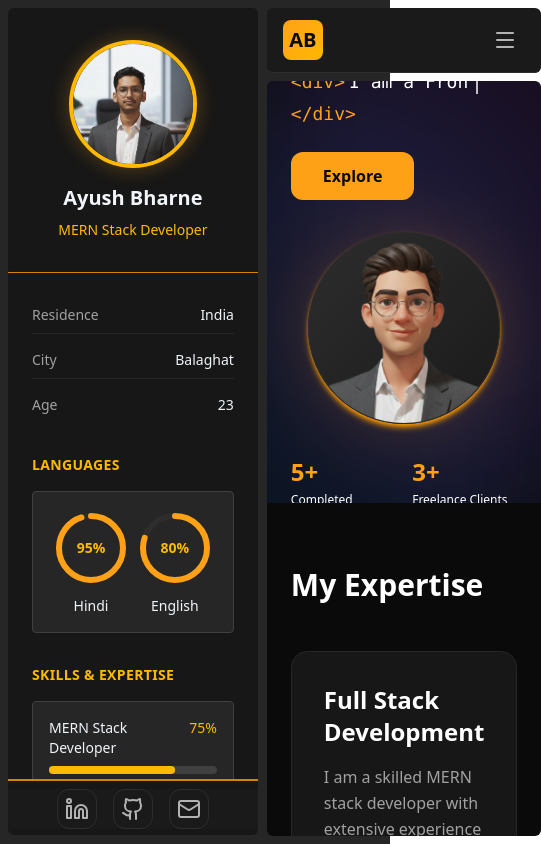
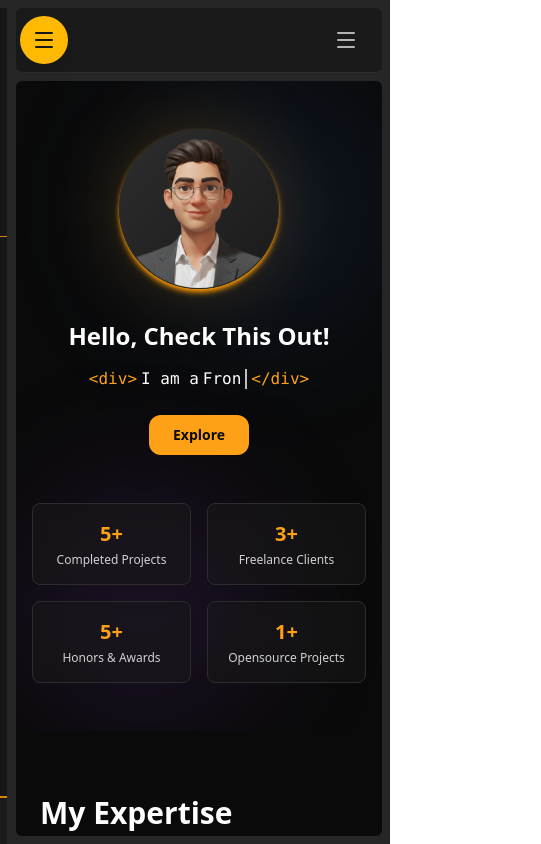
Before and after one commit to ayushbharne1/portfolio-website, a React (Vite) app: page / in a window 390 px wide. Shown: the whole page, 541 px wide, since content can reach past the window. Built offline with nearby package versions, Linux system fonts and the light colour scheme.

Commit message:
responsive navbar and sidebar

```diff
--- a/src/components/layout/Navbar.jsx
+++ b/src/components/layout/Navbar.jsx
@@ -35,8 +35,8 @@ const Navbar = () => {
           {/* Logo */}
           <div className="shrink-0">
             <a href="#home" className="flex items-center gap-2 group">
-              <div className="w-10 h-10 bg-linear-to-br from-[#ffa116] to-[#ffb800] rounded-lg flex items-center justify-center transform group-hover:scale-110 transition-transform">
-                <span className="text-[#0a0a0a] font-bold text-xl">AB</span>
+              <div className="hidden md:flex w-10 h-10 bg-linear-to-br from-[#ffa116] to-[#ffb800] rounded-lg  items-center justify-center transform group-hover:scale-110 transition-transform">
+                <span className=" text-[#0a0a0a] font-bold text-xl">AB</span>
               </div>
               <span className="text-white font-bold text-xl hidden sm:block">
                 Ayush Bharne
--- a/src/components/layout/Sidebar.jsx
+++ b/src/components/layout/Sidebar.jsx
@@ -1,9 +1,10 @@
-import React from 'react'
-import { Download } from 'lucide-react'
-import { Linkedin, Github, Twitter, Mail } from 'lucide-react'
+import React, { useState } from 'react'
+import { Download, Linkedin, Github, Mail, Menu, X } from 'lucide-react'
 import profile from '../../assets/profileportfolio.png'
 
 const Sidebar = () => {
+  const [isOpen, setIsOpen] = useState(false)
+
   const languages = [
     { name: 'Hindi', percentage: 95 },
     { name: 'English', percentage: 80 },
@@ -24,16 +25,44 @@ const Sidebar = () => {
   ]
 
   return (
-    <aside className="w-80 rounded-md h-[98vh] flex flex-col bg-neutral-900 border-r border-neutral-800 text-slate-100">
+    <>
+      {/* Mobile Menu Button */}
+      <button
+        onClick={() => setIsOpen(!isOpen)}
+        className="md:hidden fixed top-4 left-5 z-100 w-12 h-12 bg-amber-400 text-neutral-900 rounded-full flex items-center justify-center shadow-lg hover:bg-amber-300 transition-colors"
+      >
+        {isOpen ? <X size={24} /> : <Menu size={24} />}
+      </button>
+
+      {/* Overlay */}
+      {isOpen && (
+        <div
+          className="md:hidden fixed inset-0 bg-black/60 z-40 transition-opacity"
+          onClick={() => setIsOpen(false)}
+        />
+      )}
+
+      {/* Sidebar */}
+      <aside className={`
+        fixed md:relative
+        w-72 md:w-72 lg:w-72
+        rounded-none md:rounded-md
+        h-screen md:h-[98vh]
+        flex flex-col
+        bg-neutral-900 border-r border-neutral-800 text-slate-100
+        z-60
+        transition-transform duration-300 ease-in-out
+        ${isOpen ? 'translate-x-0' : '-translate-x-full md:translate-x-0'}
+      `}>
 
         {/* Profile (Sticky) */}
-      <div className="shrink-0 p-8 border-b border-yellow-600">
+        <div className="shrink-0 p-6 md:p-8 border-b border-yellow-600">
           <div className="flex flex-col items-center">
-          <div className="w-32 h-32 rounded-full overflow-hidden mb-4 border-4 border-amber-400 shadow-[0_0_20px_rgba(255,161,22,0.3)]">
-            <img className='w-full h-full object-cover' src={profile} alt="" />
+            <div className="w-28 h-28 md:w-32 md:h-32 rounded-full overflow-hidden mb-4 border-4 border-amber-400 shadow-[0_0_20px_rgba(255,161,22,0.3)]">
+              <img className='w-full h-full object-cover' src={profile} alt="Profile" />
             </div>
-          <h1 className="text-xl font-semibold mb-2">Ayush Bharne</h1>
-          <p className="text-sm font-medium text-amber-400">
+            <h1 className="text-lg md:text-xl font-semibold mb-2">Ayush Bharne</h1>
+            <p className="text-xs md:text-sm font-medium text-amber-400">
               MERN Stack Developer
             </p>
           </div>
@@ -41,7 +70,7 @@ const Sidebar = () => {
 
         {/* Scrollable Content */}
         <div className="flex-1 overflow-y-auto overflow-x-hidden scrollbar-hide">
-        <div className="p-6">
+          <div className="p-4 md:p-6">
 
             {/* Personal Info */}
             <div className="mb-6 space-y-2">
@@ -54,27 +83,50 @@ const Sidebar = () => {
                   key={label}
                   className="flex justify-between py-2 border-b last:border-none border-neutral-800"
                 >
-                <span className="text-sm text-neutral-400 font-medium">
+                  <span className="text-xs md:text-sm text-neutral-400 font-medium">
                     {label}
                   </span>
-                <span className="text-sm">{value}</span>
+                  <span className="text-xs md:text-sm">{value}</span>
                 </div>
               ))}
             </div>
 
             {/* Languages */}
             <div className="mb-6 pt-2">
-            <h2 className="text-sm font-semibold mb-4 uppercase tracking-wide text-amber-400">
+              <h2 className="text-xs md:text-sm font-semibold mb-4 uppercase tracking-wide text-amber-400">
                 Languages
               </h2>
 
-            <div className="flex justify-around p-4 rounded bg-neutral-800 border border-neutral-700">
+              <div className="flex justify-around p-3 md:p-4 rounded bg-neutral-800 border border-neutral-700">
                 {languages.map((lang) => {
                   const circumference = 2 * Math.PI * 32
                   return (
                     <div key={lang.name} className="flex flex-col items-center">
-                    <div className="relative w-20 h-20 mb-2">
-                      <svg className="-rotate-90 w-20 h-20">
+                      <div className="relative w-16 h-16 md:w-20 md:h-20 mb-2">
+                        <svg className="-rotate-90 w-16 h-16 md:w-20 md:h-20">
+                          <circle
+                            cx="32"
+                            cy="32"
+                            r="28"
+                            stroke="#2d2d2d"
+                            strokeWidth="5"
+                            fill="none"
+                            className="md:hidden"
+                          />
+                          <circle
+                            cx="32"
+                            cy="32"
+                            r="28"
+                            stroke="#ffa116"
+                            strokeWidth="5"
+                            fill="none"
+                            strokeLinecap="round"
+                            strokeDasharray={circumference}
+                            strokeDashoffset={
+                              circumference * (1 - lang.percentage / 100)
+                            }
+                            className="md:hidden"
+                          />
                           <circle
                             cx="40"
                             cy="40"
@@ -82,6 +134,7 @@ const Sidebar = () => {
                             stroke="#2d2d2d"
                             strokeWidth="6"
                             fill="none"
+                            className="hidden md:block"
                           />
                           <circle
                             cx="40"
@@ -95,15 +148,16 @@ const Sidebar = () => {
                             strokeDashoffset={
                               circumference * (1 - lang.percentage / 100)
                             }
+                            className="hidden md:block"
                           />
                         </svg>
                         <div className="absolute inset-0 flex items-center justify-center">
-                        <span className="text-sm font-semibold text-amber-400">
+                          <span className="text-xs md:text-sm font-semibold text-amber-400">
                             {lang.percentage}%
                           </span>
                         </div>
                       </div>
-                    <span className="text-sm font-medium">{lang.name}</span>
+                      <span className="text-xs md:text-sm font-medium">{lang.name}</span>
                     </div>
                   )
                 })}
@@ -112,16 +166,16 @@ const Sidebar = () => {
 
             {/* Skills */}
             <div className="mb-6 pt-2">
-            <h2 className="text-sm font-semibold mb-4 uppercase tracking-wide text-amber-400">
+              <h2 className="text-xs md:text-sm font-semibold mb-4 uppercase tracking-wide text-amber-400">
                 Skills & Expertise
               </h2>
 
-            <div className="p-4 rounded bg-neutral-800 border border-neutral-700 space-y-4">
+              <div className="p-3 md:p-4 rounded bg-neutral-800 border border-neutral-700 space-y-3 md:space-y-4">
                 {expertises.map((exp) => (
                   <div key={exp.name}>
                     <div className="flex justify-between mb-2">
-                    <span className="text-sm font-medium">{exp.name}</span>
-                    <span className="text-sm text-amber-400">
+                      <span className="text-xs md:text-sm font-medium">{exp.name}</span>
+                      <span className="text-xs md:text-sm text-amber-400">
                         {exp.percentage}%
                       </span>
                     </div>
@@ -139,17 +193,17 @@ const Sidebar = () => {
 
             {/* Tools */}
             <div className="mb-6 pt-2">
-            <h2 className="text-sm font-semibold mb-4 uppercase tracking-wide text-amber-400">
+              <h2 className="text-xs md:text-sm font-semibold mb-4 uppercase tracking-wide text-amber-400">
                 Tools & Technologies
               </h2>
 
-            <div className="p-4 rounded bg-neutral-800 border border-neutral-700">
-              <div className="flex flex-wrap gap-2">
+              <div className="p-3 md:p-4 rounded bg-neutral-800 border border-neutral-700">
+                <div className="flex flex-wrap gap-1.5 md:gap-2">
                   {tools.map((tool) => (
                     <span
                       key={tool}
                       className="
-                      px-3 py-1.5 rounded text-xs font-medium
+                        px-2 md:px-3 py-1 md:py-1.5 rounded text-xs font-medium
                         bg-neutral-700 border border-neutral-600 text-slate-100
                         transition-colors
                         hover:bg-amber-400 hover:text-neutral-900 hover:border-amber-400
@@ -164,15 +218,15 @@ const Sidebar = () => {
 
             {/* Contact */}
             <div className="mb-6 pt-2">
-            <h2 className="text-sm font-semibold mb-3 uppercase tracking-wide text-amber-400">
+              <h2 className="text-xs md:text-sm font-semibold mb-3 uppercase tracking-wide text-amber-400">
                 Contact
               </h2>
 
-            <div className="p-4 rounded bg-neutral-800 border border-neutral-700">
+              <div className="p-3 md:p-4 rounded bg-neutral-800 border border-neutral-700">
                 <p className="text-xs uppercase tracking-wide text-neutral-400 mb-1">
                   Email
                 </p>
-              <p className="text-sm wrap-break-word">
+                <p className="text-xs md:text-sm break-all">
                   ayushbharne@gmail.com
                 </p>
               </div>
@@ -181,8 +235,8 @@ const Sidebar = () => {
             {/* Resume */}
             <button
               className="
-              w-full py-3 px-4 mb-4
-              rounded font-semibold
+                w-full py-2.5 md:py-3 px-4 mb-4
+                rounded font-semibold text-sm md:text-base
                 flex items-center justify-center gap-2
                 bg-amber-400 text-neutral-900
                 transition-all
@@ -196,26 +250,29 @@ const Sidebar = () => {
           </div>
 
         </div>
-      <div className='sticky bottom-0 w-full z-5 h-14 py-2 border-t-2 border-yellow-600 '>
-{/* Social Links */}
-            <div className="flex gap-4 w-full justify-center bg-[#1a1a1a] ">
+
+        {/* Social Links - Sticky Footer */}
+        <div className='sticky bottom-0 w-full z-5 h-12 md:h-14 py-2 border-t-2 border-yellow-600 bg-[#1a1a1a]'>
+          <div className="flex gap-3 md:gap-4 w-full justify-center">
             {[
               { icon: Linkedin, link: 'https://www.linkedin.com/in/ayush-bharne-4462b9247/', color: '#0077b5' },
               { icon: Github, link: 'https://github.com/ayushbharne1', color: '#fff' },
-                // { icon: Twitter, link: '#', color: '#1da1f2' },
               { icon: Mail, link: 'mailto:ayushbharne@gmail.com', color: '#ffa116' }
             ].map((social, i) => (
               <a
                 key={i}
                 href={social.link}
-                  className="w-10 h-10 bg-[#1a1a1a] border border-[#2d2d2d] rounded-xl flex items-center justify-center hover:border-[#ffa116] transition-all group"
+                target="_blank"
+                rel="noopener noreferrer"
+                className="w-9 h-9 md:w-10 md:h-10 bg-[#1a1a1a] border border-[#2d2d2d] rounded-xl flex items-center justify-center hover:border-[#ffa116] transition-all group"
               >
-                  <social.icon size={24} className="text-[#b3b3b3] group-hover:text-white transition-colors" />
+                <social.icon size={20} className="md:w-6 md:h-6 text-[#b3b3b3] group-hover:text-white transition-colors" />
               </a>
             ))}
           </div>
         </div>
       </aside>
+    </>
   )
 }
 
--- a/src/pages/experience/Experience.jsx
+++ b/src/pages/experience/Experience.jsx
@@ -12,40 +12,40 @@ import {
 
 const Experience = () => {
   const experiences = [
+    // {
+    //   period: '2024 - Present',
+    //   role: 'Senior Full Stack Developer',
+    //   company: 'Tech Solutions Inc.',
+    //   location: 'Remote',
+    //   description: 'Leading the development of enterprise-level SaaS applications. Focus on performance optimization and scalable architecture.',
+    //   highlights: [
+    //     'Reduced load times by 40% through code splitting',
+    //     'Managed a team of 5 junior developers',
+    //     'Implemented CI/CD pipelines using GitHub Actions'
+    //   ]
+    // },
     {
-      period: '2024 - Present',
-      role: 'Senior Full Stack Developer',
-      company: 'Tech Solutions Inc.',
-      location: 'Remote',
-      description: 'Leading the development of enterprise-level SaaS applications. Focus on performance optimization and scalable architecture.',
+      period: '2025 - Present',
+      role: 'React.js Intern',
+      company: 'Talentrise Technokrate Pvt Ltd.',
+      location: 'Nagpur, MH',
+      description: 'Working on building dynamic and responsive web applications using React.js, focusing on component-based architecture and state management.Integrating RESTful APIs and optimizing performance for enhanced user experience.',
       highlights: [
-        'Reduced load times by 40% through code splitting',
-        'Managed a team of 5 junior developers',
-        'Implemented CI/CD pipelines using GitHub Actions'
+        'Developed reusable React components to streamline UI development',
+        'Collaborated with designers to implement responsive designs',
+        'Optimized application performance through code splitting and lazy loading'
       ]
     },
     {
-      period: '2022 - 2024',
-      role: 'Full Stack Developer',
-      company: 'Digital Innovations',
-      location: 'Balaghat, India',
-      description: 'Developed and maintained various client projects using the MERN stack.',
+      period: '2023 - 2025',
+      role: 'MERN Stack Development Trainee',
+      company: 'Sheryians',
+      location: 'Bhopal, MP',
+      description: 'Completed an intensive training program focused on full stack web development using the MERN stack.',
       highlights: [
-        'Built 10+ custom e-commerce solutions',
-        'Integrated multiple payment gateways (Stripe, Razorpay)',
-        'Optimized MongoDB queries for better data retrieval'
-      ]
-    },
-    {
-      period: '2020 - 2022',
-      role: 'Frontend Developer',
-      company: 'Creative Agency',
-      location: 'Hybrid',
-      description: 'Focused on creating pixel-perfect, responsive user interfaces for global brands.',
-      highlights: [
-        'Translated Figma designs into clean React code',
-        'Implemented complex animations using Framer Motion',
-        'Ensured 100% cross-browser compatibility'
+        'Developed responsive and user-friendly web applications',
+        'Collaborated on team projects using Agile methodologies',
+        'Gained hands-on experience with RESTful APIs and JWT authentication'
       ]
     }
   ];
--- a/src/pages/home/Hero.jsx
+++ b/src/pages/home/Hero.jsx
@@ -1,5 +1,5 @@
 import React, { useState, useEffect } from "react";
-import imgAvatar from "../../assets/avatar.png";
+import avatar from "../../assets/avatar.png";
 
 const Hero = () => {
   const stats = [
@@ -52,53 +52,58 @@ const Hero = () => {
   }, [letterIndex, isTyping, currentIndex]);
 
   return (
-    <div className="relative bg-[#0a0a0a] overflow-hidden h-[50vh] flex items-center">
+    <div className="relative bg-[#0a0a0a] overflow-hidden min-h-[50vh] md:min-h-[60vh] lg:min-h-[60vh] flex items-center py-12 md:py-16 lg:py-20">
       {/* Gradient Background Effects */}
-      <div className="absolute top-0 right-0 w-100 h-150 bg-blue-500/10 rounded-full blur-3xl"></div>
-      <div className="absolute bottom-0 left-0 w-100 h-150 bg-purple-500/10 rounded-full blur-3xl"></div>
+      <div className="absolute top-0 right-0 w-64 h-64 md:w-96 md:h-96 lg:w-125 lg:h-125 bg-blue-500/10 rounded-full blur-3xl"></div>
+      <div className="absolute bottom-0 left-0 w-64 h-64 md:w-96 md:h-96 lg:w-125 lg:h-125 bg-purple-500/10 rounded-full blur-3xl"></div>
 
-      <div className="relative max-w-7xl mx-auto px-6 py-8 w-full">
-        <div className="grid lg:grid-cols-2 gap-8 items-center">
+      <div className="relative max-w-7xl mx-auto px-4 sm:px-6 lg:px-8 w-full">
+        <div className="grid lg:grid-cols-2 gap-8 md:gap-12 lg:gap-16 items-center">
           {/* Left Content */}
-          <div>
-            <h1 className="text-3xl lg:text-5xl font-bold mb-4 text-white leading-tight">
+          <div className="text-center lg:text-left order-2 lg:order-1">
+            <h1 className="text-2xl sm:text-3xl md:text-4xl lg:text-5xl xl:text-6xl font-bold mb-4 md:mb-6 text-white leading-tight">
               Hello, Check This Out!
             </h1>
 
-            <div className="text-lg lg:text-2xl mb-6 font-mono flex flex-wrap items-center gap-1">
+            <div className="text-base sm:text-lg md:text-xl lg:text-2xl mb-6 md:mb-8 font-mono flex flex-wrap items-center justify-center lg:justify-start gap-1">
               <span className="text-[#ffa116]">&lt;div&gt;</span>
-              <span className="text-white">I am a {displayText}</span>
-              <span className="inline-block w-0.5 h-6 bg-white animate-pulse ml-1"></span>
+              <span className="text-white">I am a</span>
+              <span className="text-white">{displayText}</span>
+              <span className="inline-block w-0.5 h-5 md:h-6 bg-white animate-pulse"></span>
               <span className="text-[#ffa116]">&lt;/div&gt;</span>
             </div>
 
-            <button className="bg-[#ffa116] hover:bg-[#ffb800] text-[#0a0a0a] font-semibold text-base px-8 py-3 rounded-xl transition-all transform hover:scale-105 hover:shadow-xl hover:shadow-[#ffa116]/30">
+            <button className="bg-[#ffa116] hover:bg-[#ffb800] text-[#0a0a0a] font-semibold text-sm sm:text-base md:text-lg px-6 sm:px-8 md:px-10 py-2.5 sm:py-3 md:py-4 rounded-xl transition-all transform hover:scale-105 hover:shadow-xl hover:shadow-[#ffa116]/30">
               Explore
             </button>
           </div>
 
           {/* Right Content - Avatar */}
-          <div className="flex justify-center lg:justify-end">
+          <div className="flex justify-center order-1 lg:order-2">
             <div className="relative">
               {/* Glow Effect */}
               <div className="absolute inset-0 rounded-full blur-2xl opacity-20 bg-[#ffa116]"></div>
 
               {/* Avatar Circle */}
-              <div className="relative shadow-amber-500 shadow-md overflow-hidden w-48 h-48 lg:w-64 lg:h-64 rounded-full flex items-center justify-center text-6xl lg:text-8xl bg-linear-to-br from-[#2d2d2d] to-[#1a1a1a] border border-[#2d2d2d]">
-                <img src={imgAvatar} alt="" />
+              <div className="relative shadow-amber-500 shadow-md overflow-hidden w-40 h-40 sm:w-48 sm:h-48 md:w-56 md:h-56 lg:w-64 lg:h-64 xl:w-72 xl:h-72 rounded-full flex items-center justify-center text-6xl lg:text-8xl bg-gradient-to-br from-[#2d2d2d] to-[#1a1a1a] border border-[#2d2d2d]">
+                <img
+                  src={avatar}
+                  alt="Avatar"
+                  className="w-full h-full object-cover"
+                />
               </div>
             </div>
           </div>
         </div>
 
         {/* Stats Section */}
-        <div className="grid grid-cols-2 lg:grid-cols-4 gap-4 mt-8">
+        <div className="grid grid-cols-2 md:grid-cols-4 gap-4 md:gap-6 lg:gap-8 mt-12 md:mt-16 lg:mt-20">
           {stats.map((stat, index) => (
-            <div key={index} className="text-left">
-              <div className="text-2xl lg:text-3xl font-bold mb-1 text-[#ffa116]">
+            <div key={index} className="text-center lg:text-left p-4 md:p-6 rounded-lg bg-[#1a1a1a]/50 backdrop-blur-sm border border-[#2d2d2d] hover:border-[#ffa116] transition-all">
+              <div className="text-xl sm:text-2xl md:text-3xl lg:text-4xl font-bold mb-1 md:mb-2 text-[#ffa116]">
                 {stat.value}
               </div>
-              <div className="text-xs lg:text-sm text-white">
+              <div className="text-xs sm:text-sm md:text-base text-white/80">
                 {stat.label}
               </div>
             </div>
--- a/src/pages/projects/Project.jsx
+++ b/src/pages/projects/Project.jsx
@@ -3,6 +3,7 @@ import { ExternalLink, Github, Filter } from 'lucide-react';
 import RefokusThambnail from '../../assets/RefokusThambnail.png';
 import BeyondWhatUSee from '../../assets/beyondWhatUSee.png';
 import buyWix from '../../assets/buy-wix.png';
+import portfolio from '../../assets/portfolio.png';
 const Project = () => {
   const [selectedCategory, setSelectedCategory] = useState('All');
 
@@ -79,7 +80,8 @@ const Project = () => {
       technologies: ['React', "Lenis", 'tailwindcss', 'Framer Motion'],
       github: 'https://github.com/ayushbharne1/Refokus',
       demo: 'https://refokus-rho-flame.vercel.app'
-    },    {
+    },
+       {
       id: 8,
       title: 'Buy-Wix Landing Page',
       description: 'Animated landing page built with HTML, CSS, and JavaScript, showcasing modern design and interactive elements.',
@@ -88,6 +90,16 @@ const Project = () => {
       technologies: ['HTML', "CSS", 'JavaScript'],
       github: 'https://github.com/ayushbharne1/BuyWix-Website',
       demo: 'https://buy-wix-website.vercel.app/'
+    },
+       {
+      id: 9,
+      title: 'Portfolio Website',
+      description: 'Portfolio website built with React, Tailwind CSS, and EmailJS for contact form integration. Responsive design for various screen sizes. Showcases projects, skills, and experience effectively.',
+      image: portfolio,
+      category: 'Web App',
+      technologies: ['React', "Tailwind CSS", 'EmailJS'],
+      github: 'https://github.com/ayushbharne1/portfolio-website',
+      demo: 'https://portfolio-website-6ifvrj8ml-ayush-bharnes-projects.vercel.app/'
     },
   ];
 
```
Also changed, not shown: src/assets/portfolio.png (added). Lines whose indentation alone changed are shown as unchanged.
